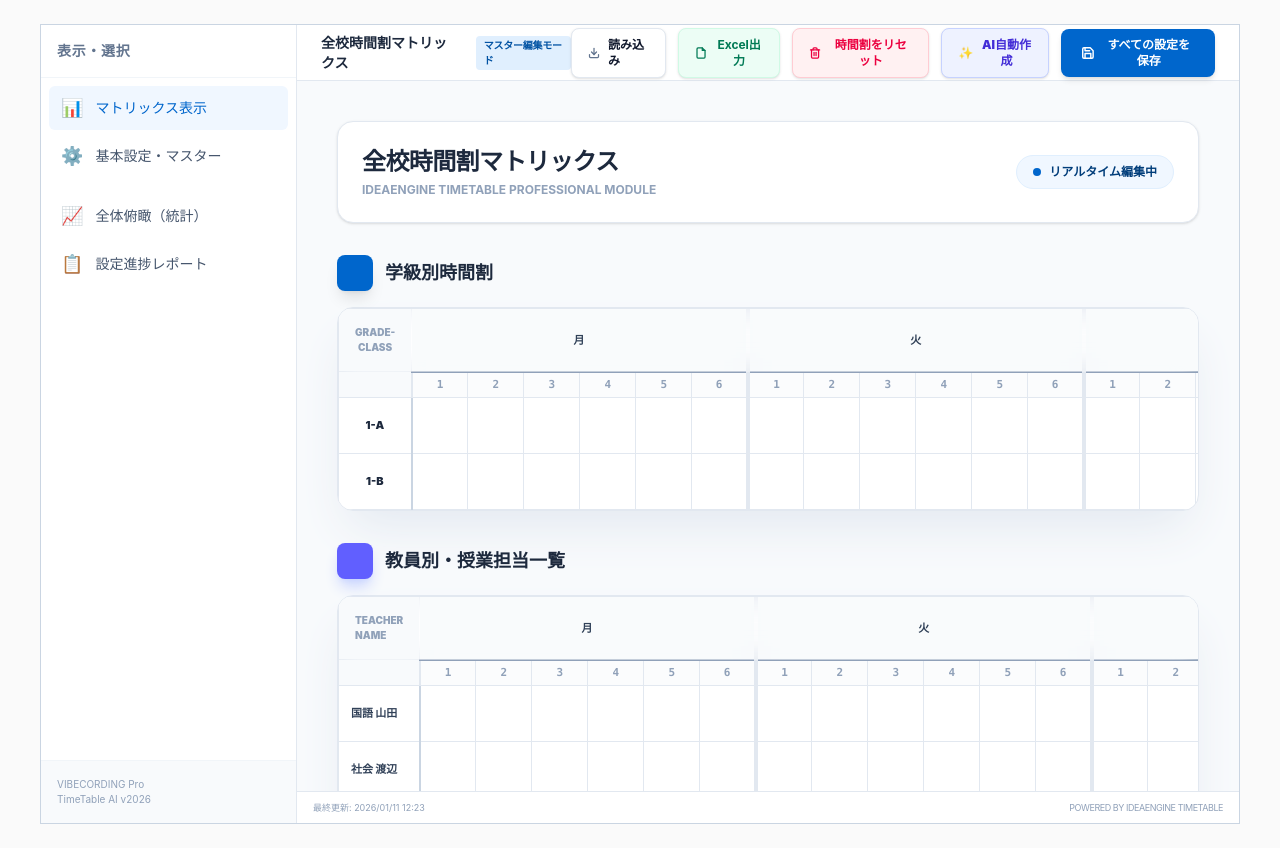
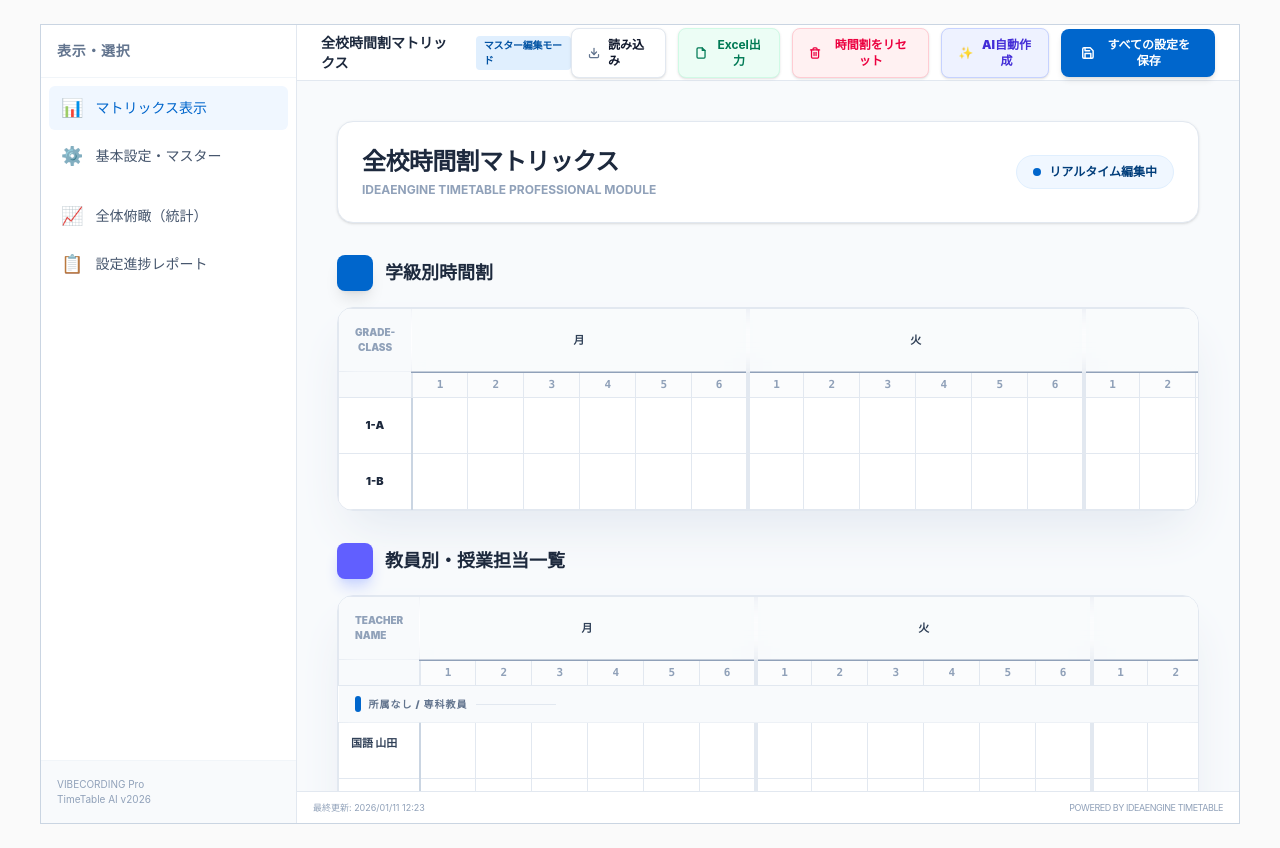
Before and after one commit to Hammy-the-cat/timetable-app, a Next.js app: page / in a window 1280 px wide. Built offline with nearby package versions, Linux system fonts and the light colour scheme.

Commit message:
Add visual grade headers and refine teacher sorting in MatrixView

```diff
--- a/src/components/MatrixView.tsx
+++ b/src/components/MatrixView.tsx
@@ -38,6 +38,19 @@ export function MatrixView({ data, selectedSlot, onSelectSlot }: MatrixViewProps
 
     const SUBJECT_ORDER = ["国語", "社会", "数学", "理科", "英語", "体育", "音楽", "美術", "技術", "家庭"];
 
+    const getPrimaryGrade = (t: Teacher) => {
+        // 1. 担任学級を最優先
+        if (t.homeroomClassIds && t.homeroomClassIds.length > 0) {
+            const cls = data.classes.find(c => c.id === t.homeroomClassIds![0]);
+            if (cls) return cls.grade;
+        }
+        // 2. 所属（総合向け）を次点
+        if (t.taughtGrades && t.taughtGrades.length > 0) {
+            return Math.max(...t.taughtGrades);
+        }
+        return 999;
+    };
+
     const sortedTeachers = useMemo(() => {
         const getSubjectScore = (s: string) => {
             const idx = SUBJECT_ORDER.indexOf(s);
@@ -45,36 +58,16 @@ export function MatrixView({ data, selectedSlot, onSelectSlot }: MatrixViewProps
         };
 
         return [...data.teachers].sort((a, b) => {
-            const getPrimaryGrade = (t: Teacher) => {
-                // 「所属学年(総合向け)」設定を尊重（複数ある場合は最高学年をメインとみなす）
-                if (t.taughtGrades && t.taughtGrades.length > 0) {
-                    return Math.max(...t.taughtGrades);
-                }
-                // 設定がない場合は担任学級から判定
-                if (t.homeroomClassIds && t.homeroomClassIds.length > 0) {
-                    const cls = data.classes.find(c => c.id === t.homeroomClassIds![0]);
-                    if (cls) return cls.grade;
-                }
-                return 999; // 学年所属なし (専科など)
-            };
-
             const gradeA = getPrimaryGrade(a);
             const gradeB = getPrimaryGrade(b);
             if (gradeA !== gradeB) return gradeA - gradeB;
 
-            // 2. 同一学年内では「担任」を「副担（助手）」より先に
-            if (a.role !== b.role) {
-                return a.role === "homeroom" ? -1 : 1;
-            }
+            if (a.role !== b.role) return a.role === "homeroom" ? -1 : 1;
 
-            // 3. 教科順 (国語 -> 社会 ... )
-            const subA = a.subjects[0] || "";
-            const subB = b.subjects[0] || "";
-            const scoreA = getSubjectScore(subA);
-            const scoreB = getSubjectScore(subB);
+            const scoreA = getSubjectScore(a.subjects[0] || "");
+            const scoreB = getSubjectScore(b.subjects[0] || "");
             if (scoreA !== scoreB) return scoreA - scoreB;
 
-            // 4. 名前順
             return a.name.localeCompare(b.name, "ja");
         });
     }, [data.teachers, data.classes]);
@@ -224,8 +217,29 @@ export function MatrixView({ data, selectedSlot, onSelectSlot }: MatrixViewProps
                                 </tr>
                             </thead>
                             <tbody>
-                                {sortedTeachers.map((teacher) => (
-                                    <tr key={teacher.id} className="hover:bg-indigo-50/30 transition-colors group">
+                                {(() => {
+                                    let lastGrade = -1;
+                                    return sortedTeachers.map((teacher) => {
+                                        const currentGrade = getPrimaryGrade(teacher);
+                                        const showHeader = currentGrade !== lastGrade;
+                                        lastGrade = currentGrade;
+
+                                        return (
+                                            <div key={teacher.id} className="contents">
+                                                {showHeader && (
+                                                    <tr className="bg-slate-50/80 border-y border-y-slate-200">
+                                                        <td colSpan={allSlots.length + 1} className="p-2.5 pl-4 sticky left-0 z-10 bg-slate-50/90 backdrop-blur-sm">
+                                                            <div className="flex items-center gap-2">
+                                                                <span className="w-1.5 h-4 bg-brand-500 rounded-full" />
+                                                                <span className="text-[10px] font-black text-slate-500 uppercase tracking-widest flex items-center gap-2">
+                                                                    {currentGrade === 999 ? "所属なし / 専科教員" : `${currentGrade}学年所属 / 校務分掌`}
+                                                                    <span className="w-20 h-[1px] bg-slate-200" />
+                                                                </span>
+                                                            </div>
+                                                        </td>
+                                                    </tr>
+                                                )}
+                                                <tr className="hover:bg-indigo-50/30 transition-colors group">
                                                     <td className="border border-slate-200 p-3 font-black text-slate-700 sticky left-0 z-10 bg-white group-hover:bg-slate-50 whitespace-nowrap border-r-2 border-r-slate-300">
                                                         {getTeacherLabel(teacher)}
                                                     </td>
@@ -263,7 +277,10 @@ export function MatrixView({ data, selectedSlot, onSelectSlot }: MatrixViewProps
                                                         );
                                                     })}
                                                 </tr>
-                                ))}
+                                            </div>
+                                        );
+                                    });
+                                })()}
                             </tbody>
                         </table>
                     </div>
```
Lines whose indentation alone changed are shown as unchanged.
